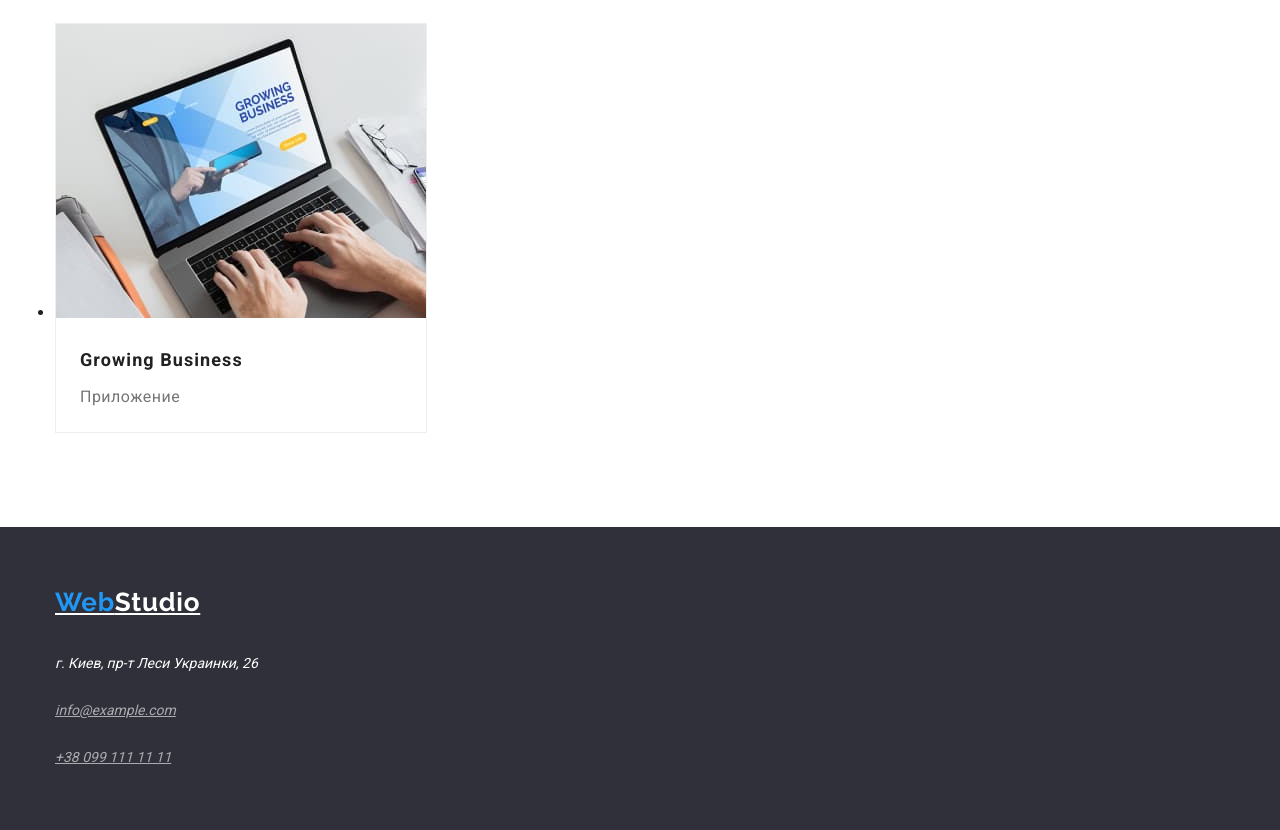
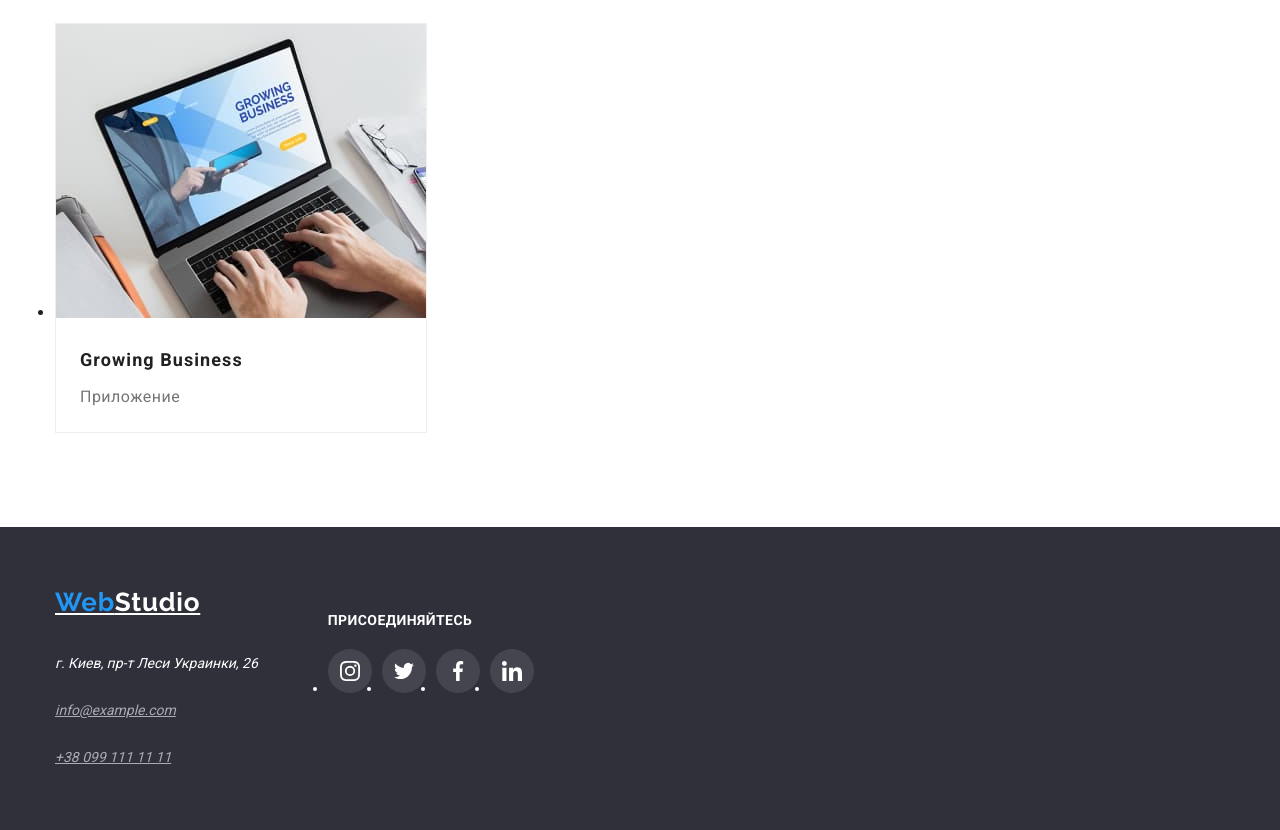
Before and after one commit to mariyka-kononchuk/goit-markup-hw-04, a plain HTML site: page portfolio.html in a window 1280 px wide. Shown: the part 2003-2833 px from the top of the page. Drawn offline with nearby package versions, Linux system fonts and the light colour scheme.

Commit message:
в футер добавлен контект с социальными ссылками

```diff
--- a/css/styles.css
+++ b/css/styles.css
@@ -16,6 +16,7 @@
   --header-border-color: #ececec;
   --background-footer-color: #2f303a;
   --footer-text-color: rgba(255, 255, 255, 0.6);
+  --footer-icon-background: rgba(255, 255, 255, 0.1);
   --background-hero-color: #c4c4c4;
   --background-hero-gradient: rgba(47, 48, 58, 0.4);
   --background-button-portfolio: #f5f4fa;
@@ -93,7 +94,8 @@ body {
 
 /*лого в футере*/
 .logo-header.logo-footer {
-  /*display: inline-block;*/
+  width: fit-content;
+  display: block;
   margin-bottom: 20px;
 
   color: var(--white-color);
@@ -451,6 +453,7 @@ body {
 
 .footer p {
   display: inline-block;
+  width: fit-content;
   margin-bottom: 9px;
 }
 
@@ -463,6 +466,60 @@ body {
   color: var(--footer-text-color);
 }
 
+/*социальные сети*/
+
+.footer-social {
+  margin-left: 70px;
+  padding-top: 72px;
+  padding-bottom: 100px;
+}
+
+.social-links-title {
+  margin-bottom: 20px;
+
+  font-weight: 700;
+  font-size: 14px;
+  line-height: 1.14;
+  text-transform: uppercase;
+  letter-spacing: 0.03em;
+}
+
+/*список ссылок на социальные сети*/
+.footer-social-list {
+  min-width: 206px;
+  margin: 0;
+  padding: 0;
+  display: flex;
+  justify-content: space-between;
+
+  color: var(--white-color);
+}
+
+/*иконки*/
+.footer-icon {
+  padding: 12px;
+  width: 44px;
+  height: 44px;
+  fill: currentColor;
+}
+
+.footer-social-link {
+  background-color: var(--footer-icon-background);
+  border-radius: 50%;
+  display: block;
+  padding: 0;
+  margin: 0;
+  color: var(--white-color);
+
+  line-height: 0;
+}
+
+.footer-icon-link:hover,
+.footer-icon-link:focus {
+  background-color: var(--accent-color);
+  color: var(--white-color);
+  border-radius: 50%;
+}
 /*изменение цвета элемента контактов при наведении*/
 .hover a:hover,
 .hover a:focus {
@@ -471,6 +528,11 @@ body {
 
 /*позиционирование контента футера*/
 .flex-footer {
+  display: flex;
+}
+
+/*позиционирование контента адреса*/
+.footer-address {
   display: flex;
   flex-direction: column;
   justify-content: center;
--- a/portfolio.html
+++ b/portfolio.html
@@ -119,15 +119,50 @@
 
     <footer class="footer">
         <div class="container flex-footer">
+            <div class="footer-address">
                 <a href="./" class="logo-header logo-footer">
                     <span>Web</span>Studio
                 </a>
-            <address class="flex-address">
+                <address class="flex-address hover">
                     <p>г. Киев, пр-т Леси Украинки, 26</p>
                     <p><a href="mailto:info@example.com" class="contacts">info@example.com</a></p>
                     <p><a href="tel:+380991111111" class="contacts">+38 099 111 11 11</a></p>
                 </address>
             </div>
+            <div class="footer-social">
+                <h3 class="social-links-title">Присоединяйтесь</h3>
+                <ul class="footer-social-list">
+                    <li>
+                        <a class="footer-social-link" href="#">
+                            <svg class="footer-icon" width="44px" height="49px">
+                                <use href="./images/symbol-defs.svg#icon-instagram"></use>
+                            </svg>
+                        </a>
+                    </li>
+                    <li>
+                        <a class="footer-social-link" href="#">
+                            <svg class="footer-icon" width="44px" height="49px">
+                                <use href="./images/symbol-defs.svg#icon-twitter"></use>
+                            </svg>
+                        </a>
+                    </li>
+                    <li>
+                        <a class="footer-social-link" href="#">
+                            <svg class="footer-icon" width="44px" height="49px">
+                                <use href="./images/symbol-defs.svg#icon-facebook"></use>
+                            </svg>
+                        </a>
+                    </li>
+                    <li>
+                        <a class="footer-social-link" href="#">
+                            <svg class="footer-icon" width="44px" height="49px">
+                                <use href="./images/symbol-defs.svg#icon-linkedin"></use>
+                            </svg>
+                        </a>
+                    </li>
+                </ul>
+            </div>
+        </div>
     </footer>
 </body>
 </html>
```
Also changed, not shown: index.html (+35 -0 lines). Lines whose indentation alone changed are shown as unchanged.
